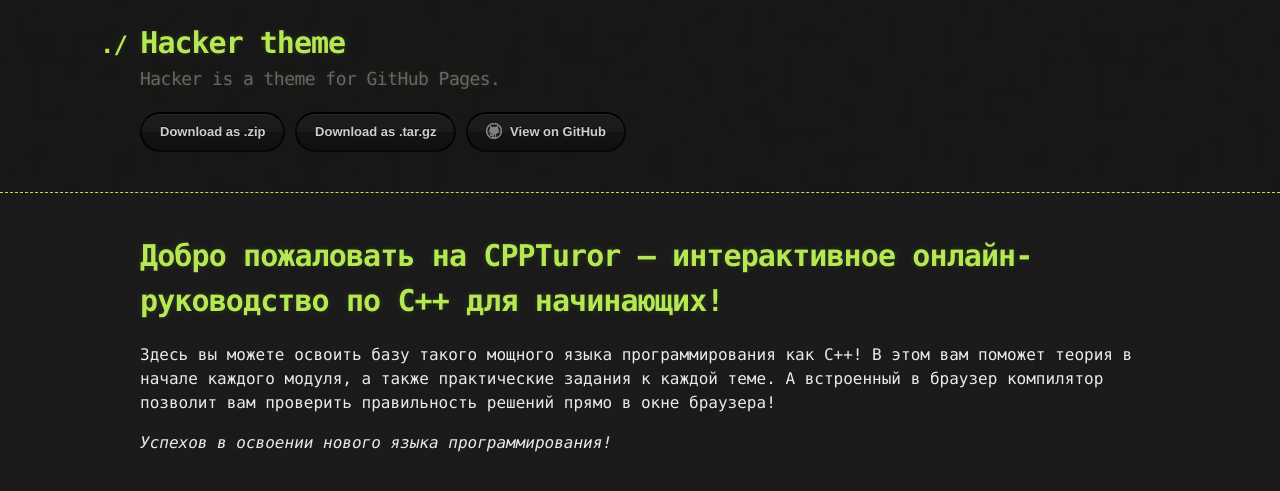
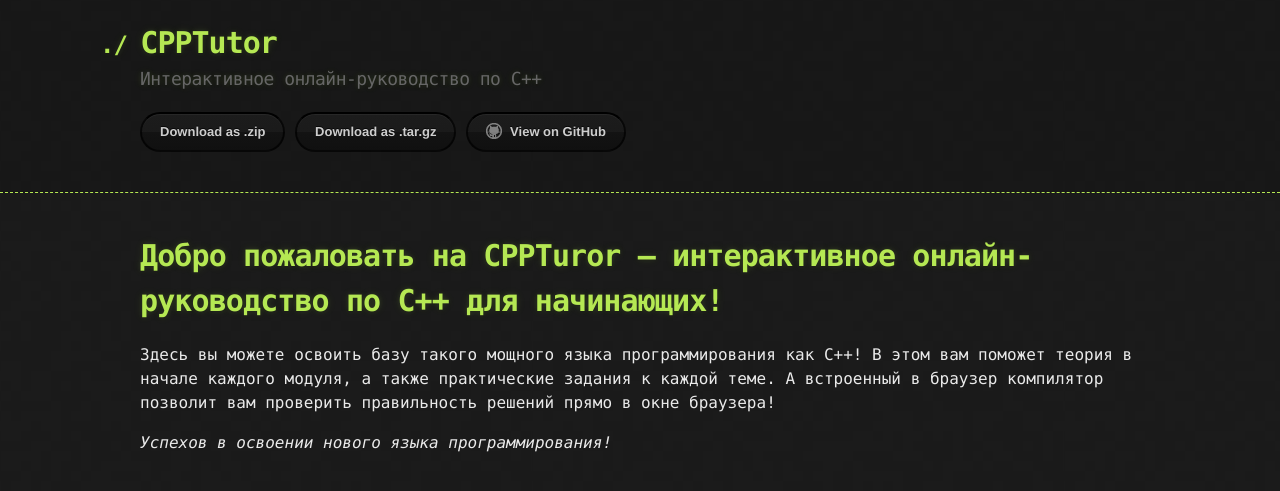
Before and after one commit to cpptutorWeb/cpptutorweb.github.io, a Jekyll site: the page built from index.md, in a window 1280 px wide. Shown: the top 491 px of the page. Built offline with Jekyll 4.4.1, drawn with Linux system fonts in a browser that asks for light colours; our own code applies the rules of GitHub Pages for plain Markdown files.

Commit message:
Update default.html

```diff
--- a/_layouts/default.html
+++ b/_layouts/default.html
@@ -15,9 +15,9 @@
     <header>
       <div class="container">
         <a id="a-title" href="{{ '/' | relative_url }}">
-          <h1>{{ site.title | default: site.github.repository_name }}</h1>
+          <h1>CPPTutor</h1>
         </a>
-        <h2>{{ site.description | default: site.github.project_tagline }}</h2>
+        <h2>Интерактивное онлайн-руководство по C++</h2>
 
         <section id="downloads">
           {% if site.show_downloads %}
```
